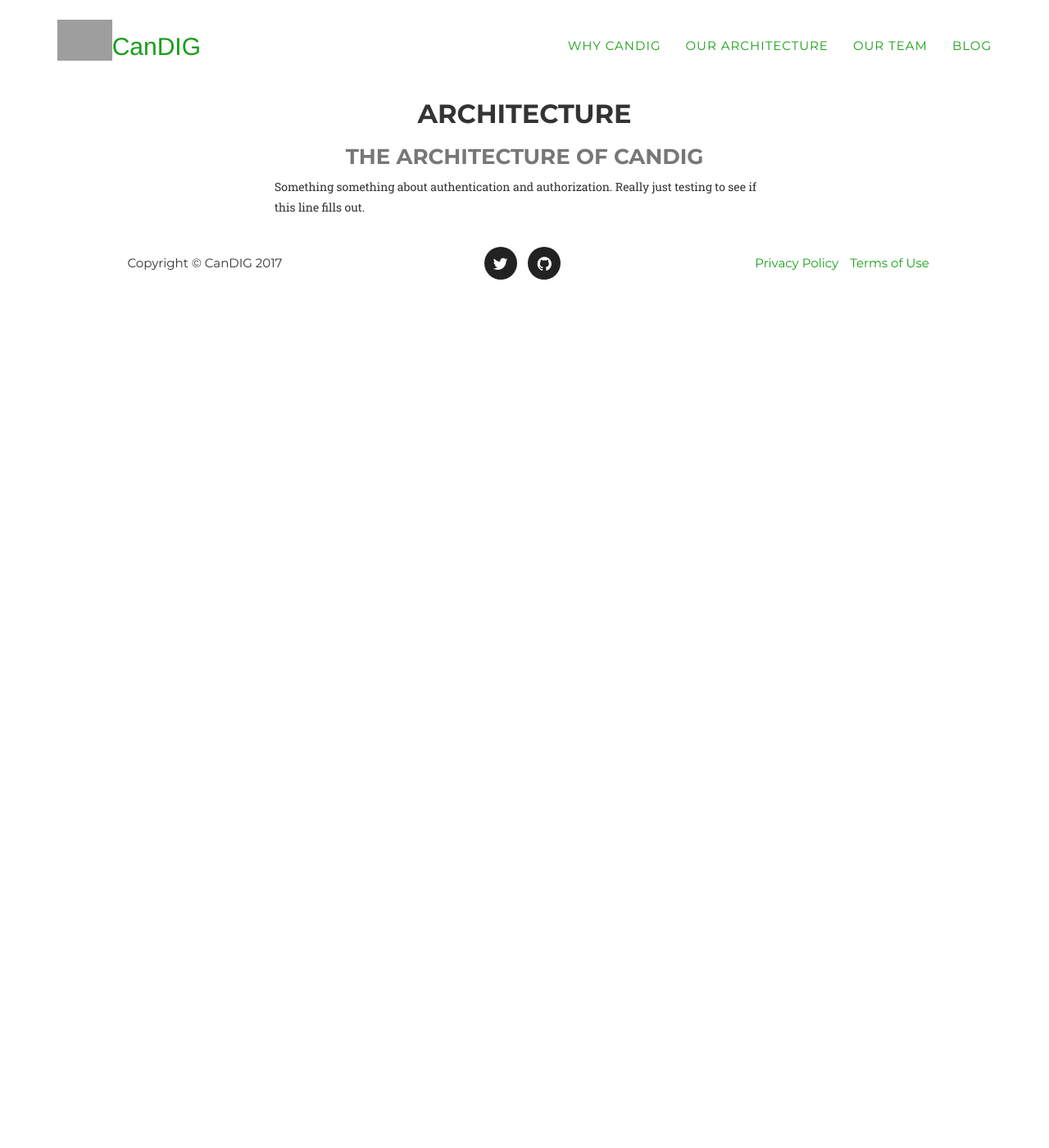
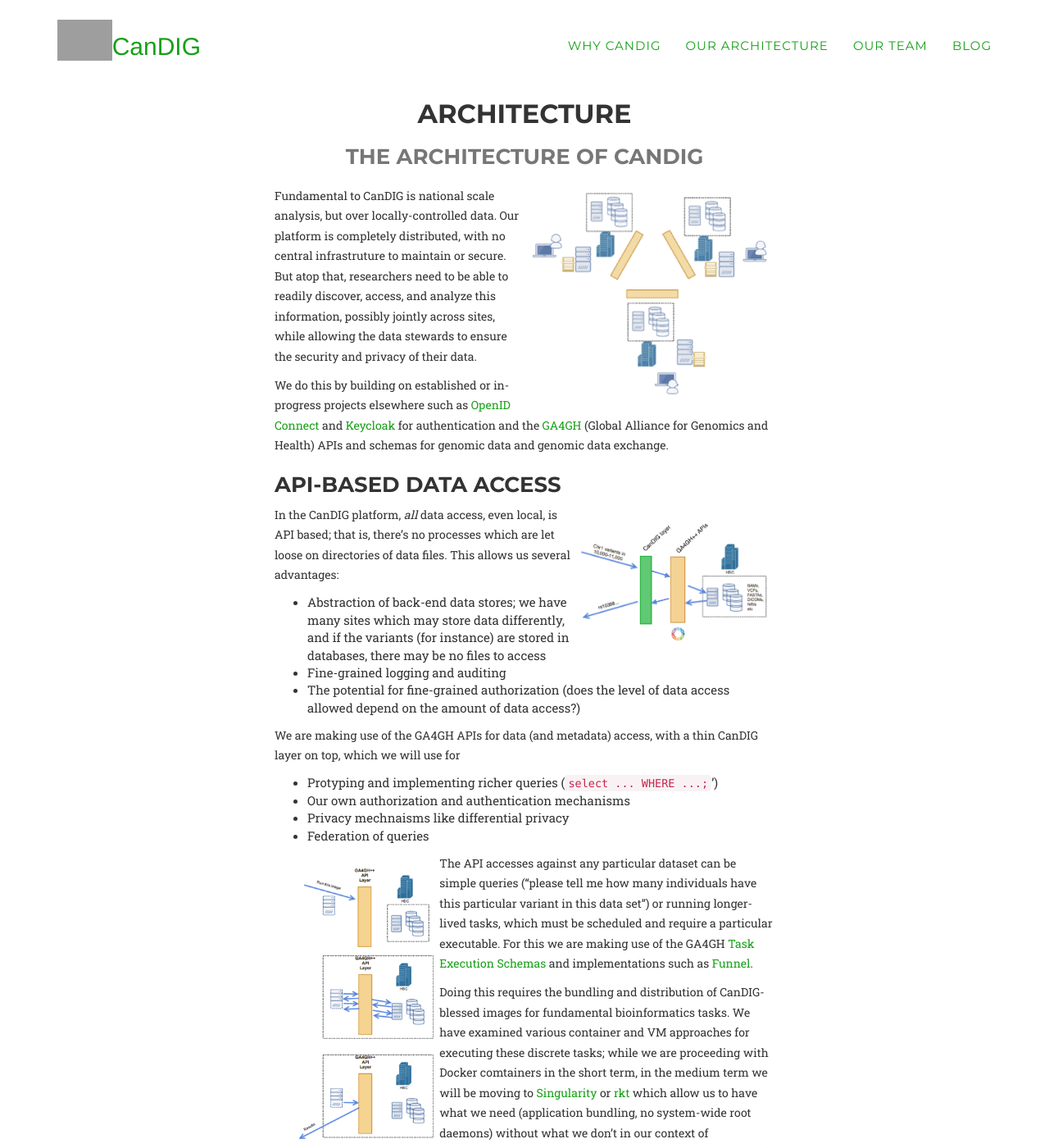
Before and after one commit to CanDIG/candig.github.io, a Jekyll site: the page built from _pages/architecture.md, in a window 1280 px wide and 1400 px high. Shown: the whole window at 82% size. Built offline with Jekyll 4.4.1, drawn with Linux system fonts in a browser that asks for light colours; some web fonts are replaced; some of the changed text lies outside the part shown; grey boxes are pictures that could not be loaded.

Commit message:
Flesh out architecture page

```diff
--- a/_pages/architecture.md
+++ b/_pages/architecture.md
@@ -5,4 +5,64 @@ layout: page
 permalink: architecture.html
 ---
 
-Something something about authentication and authorization. Really just testing to see if this line fills out.
+<img src="{{ site.url }}/img/pages/architecture/arch1.png" alt="CanDIG is fundamentally distributed" style="float: right;" width="50%">
+
+Fundamental to CanDIG is national scale analysis, but over
+locally-controlled data.  Our platform is completely distributed,
+with no central infrastruture to maintain or secure.  But atop
+that, researchers need to be able to readily discover, access, and analyze
+this information, possibly jointly across sites, while allowing
+the data stewards to ensure the security and privacy of their data.
+
+We do this by building on established or in-progress projects elsewhere such as
+[OpenID Connect](http://openid.net/connect/) and [Keycloak](http://www.keycloak.org)
+for authentication and the [GA4GH](http://genomicsandhealth.org) (Global Alliance
+for Genomics and Health) APIs and schemas for genomic data and genomic data
+exchange.
+
+### API-based data access
+
+<img src="{{ site.url }}/img/pages/architecture/api-access.png" alt="All Data Access is API-based" style="float: right;" width="40%">
+
+In the CanDIG platform, _all_ data access, even local, is API based;
+that is, there's no processes which are let loose on directories
+of data files.  This allows us several advantages:
+
+* Abstraction of back-end data stores; we have many sites which may store data differently, and if the variants (for instance) are stored in databases, there may be no files to access
+* Fine-grained logging and auditing
+* The potential for fine-grained authorization (does the level of data access allowed depend on the amount of data access?)
+
+We are making use of the GA4GH APIs for data (and metadata) access, with a thin CanDIG layer on top, which we will use for
+
+* Protyping and implementing richer queries (`select ... WHERE ...;`')
+* Our own authorization and authentication mechanisms
+* Privacy mechnaisms like differential privacy
+* Federation of queries
+
+<img src="{{ site.url }}/img/pages/architecture/TES.png" alt="Task execution" style="float: left;" width="33%">
+
+The API accesses against any particular dataset can be simple queries
+(&ldquo;please tell me how many individuals have this particular
+variant in this data set&rdquo;) or running longer-lived tasks,
+which must be scheduled and require a particular executable.  For
+this we are making use of the GA4GH [Task Execution Schemas](https://github.com/ga4gh/task-execution-schemas)
+and implementations such as [Funnel](https://github.com/ohsu-comp-bio/funnel).
+
+Doing this requires the bundling and distribution of CanDIG-blessed
+images for fundamental bioinformatics tasks.  We have examined various
+container and VM approaches for executing these discrete tasks; while
+we are proceeding with Docker comtainers in the short term, in the
+medium term we will be moving to [Singularity](http://singularity.lbl.gov)
+or [rkt](https://coreos.com/rkt/docs/latest/) which allow us to have
+what we need (application bundling, no system-wide root daemons) without
+what we don't in our context of unprivledged users and sandboxes (container-level isolation).
+
+### Authentication
+
+<img src="{{ site.url }}/img/pages/architecture/oidc.png" alt="OpenID Connect" style="float: right;" width="15%">
+
+For authentication, we are using best-practices for RESTful API
+authentication, such as OpenID Connect, using tools such as Keycloak.
+As the project involves, we anticipate using
+[UMA](https://en.wikipedia.org/wiki/User-Managed_Access) (User
+Managed Access) for federated, role-based authorization.
```
Also changed, not shown: img/pages/architecture/TES.png (added), img/pages/architecture/api-access.png (added), img/pages/architecture/arch1.png (added), img/pages/architecture/oidc.png (added).
